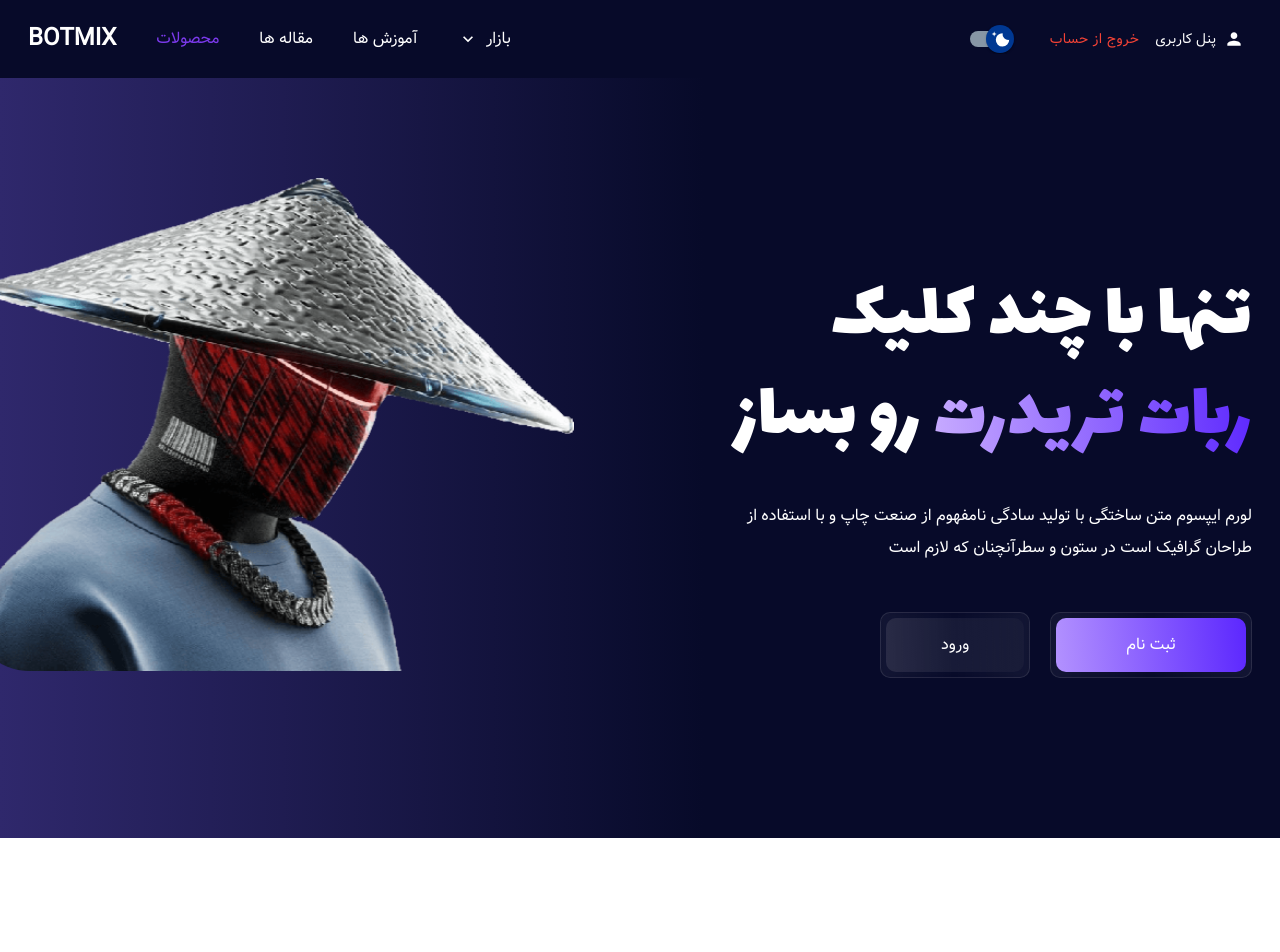
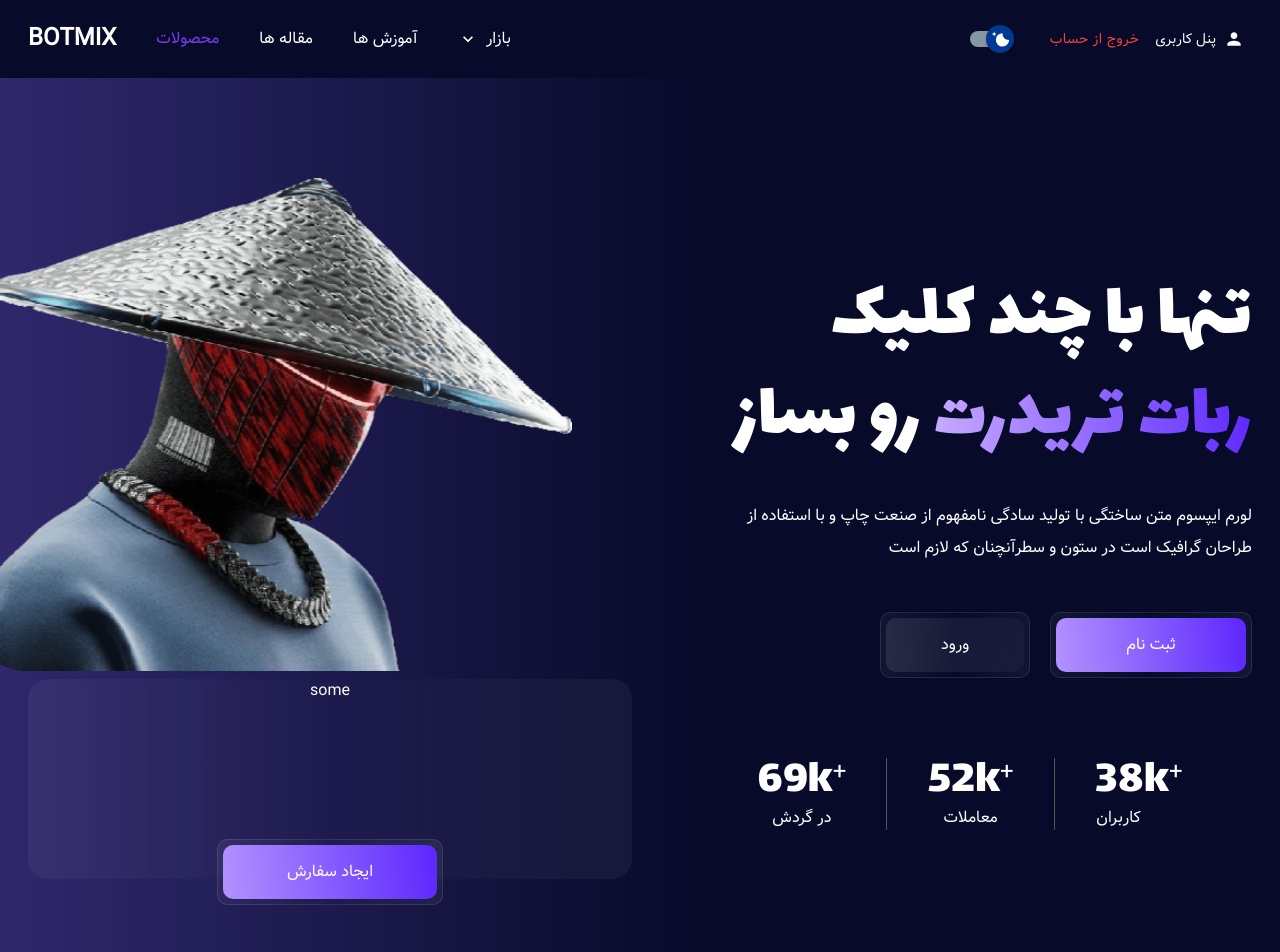
Before and after one commit to Alivolley/adminbotmix, a React (Vite) app: page / in a window 1280 px wide. Shown: the top 952 px of the page. Before the commit the page ends 838 px from the top, so only its background shows below. Built offline with nearby package versions, Linux system fonts and the light colour scheme.

Commit message:
first section of home page ADDED countdown and fade effect

```diff
--- a/package.json
+++ b/package.json
@@ -21,6 +21,7 @@
     "match-sorter": "^6.3.1",
     "react": "^18.2.0",
     "react-circular-progressbar": "^2.1.0",
+    "react-countup": "^6.4.2",
     "react-dom": "^18.2.0",
     "react-hook-form": "^7.46.1",
     "react-redux": "^8.1.2",
--- a/src/components/layout/app-layout.jsx
+++ b/src/components/layout/app-layout.jsx
@@ -1,3 +1,6 @@
+import { useEffect } from 'react';
+import AOS from 'aos';
+
 // MUI
 import { ThemeProvider, createTheme } from '@mui/material';
 
@@ -7,6 +10,11 @@ import { useSelector } from 'react-redux';
 import getDesignTokens from '../../configs/theme';
 
 function AppLayout({ children }) {
+  useEffect(() => {
+    AOS.init();
+    AOS.refresh();
+  }, []);
+
   const themeMode = useSelector(state => state.themeReducer);
 
   const themeConfig = createTheme(getDesignTokens(themeMode));
--- a/src/main.jsx
+++ b/src/main.jsx
@@ -4,6 +4,7 @@ import ReactDOM from 'react-dom/client';
 import App from './components/App';
 import './index.css';
 import 'react-circular-progressbar/dist/styles.css';
+import 'aos/dist/aos.css';
 
 ReactDOM.createRoot(document.getElementById('root')).render(
   <BrowserRouter>
--- a/src/pages/home/Home.jsx
+++ b/src/pages/home/Home.jsx
@@ -1,7 +1,8 @@
+import CountUp from 'react-countup';
 import { Link } from 'react-router-dom';
 
 // MUi
-import { Button, Grid } from '@mui/material';
+import { Grid } from '@mui/material';
 
 // Assets
 import testPic from '../../assets/images/testPic.png';
@@ -14,7 +15,7 @@ function Home() {
   return (
     <HomeStyle>
       <div className="pb-40 pt-14 customSm:pt-[100px]">
-        <Grid container spacing={2}>
+        <Grid container spacing={{ xs: 15, md: 2 }}>
           <Grid item xs={12} md={6}>
             <div>
               {/* <p className="text-center font-lalezar text-lg customSm:text-start customSm:text-2xl">
@@ -46,6 +47,30 @@ function Home() {
                   </LinkComponent>
                 </Link>
               </div>
+
+              <div className="mx-auto mt-7 flex w-fit items-center justify-between customSm:mt-20">
+                <div className="flex flex-col items-center justify-center">
+                  <p className="px-5 font-lalezar text-base customSm:px-10 customSm:pr-0 customSm:text-5xl">
+                    <sup className="font-vazir customSm:text-2xl">+</sup>
+                    <CountUp end={38} duration={3} />k
+                  </p>
+                  <p>کاربران</p>
+                </div>
+                <div className="flex flex-col items-center justify-center border-r-[1px] border-solid border-stone-600">
+                  <p className="px-5 font-lalezar text-base customSm:px-10 customSm:text-5xl">
+                    <sup className="font-vazir customSm:text-2xl">+</sup>
+                    <CountUp end={52} duration={3} />k
+                  </p>
+                  <p>معاملات</p>
+                </div>
+                <div className="flex flex-col items-center justify-center border-r-[1px] border-solid border-stone-600">
+                  <p className="px-5 font-lalezar text-base customSm:px-10 customSm:text-5xl">
+                    <sup className="font-vazir customSm:text-2xl">+</sup>
+                    <CountUp end={69} duration={3} />k
+                  </p>
+                  <p>در گردش</p>
+                </div>
+              </div>
             </div>
           </Grid>
           <Grid item xs={12} md={6}>
@@ -57,6 +82,19 @@ function Home() {
                 id="home_first_image"
               />
             </div>
+
+            <div
+              className="mt-2"
+              id="home_card"
+              data-aos="fade-up"
+              data-aos-duration="1500"
+              data-aos-offset="350"
+            >
+              some
+              <div className="absolute inset-x-0 bottom-[-13%] flex justify-center">
+                <LinkComponent className="px-16">ایجاد سفارش</LinkComponent>
+              </div>
+            </div>
           </Grid>
         </Grid>
       </div>
--- a/src/pages/home/home.style.js
+++ b/src/pages/home/home.style.js
@@ -1,6 +1,16 @@
 import styled from '@emotion/styled';
 
 export const HomeStyle = styled.div(() => ({
+  '& #home_card': {
+    position: 'relative',
+    backdropFilter: 'blur(2px)',
+    background:
+      'linear-gradient(89.96deg,hsla(0,0%,100%,.05) .03%,hsla(0,0%,100%,.008) 49.67%,hsla(0,0%,100%,.05) 99.96%)',
+    height: '200px',
+    textAlign: 'center',
+    borderRadius: '20px',
+  },
+
   '& #nftSpan': {
     WebkitTextFillColor: 'transparent',
     background: 'linear-gradient(264.28deg,#5c27fe 0%,#dec7ff 120%)',
```
Also changed, not shown: 1 other file (tests, documents, lock files or other folders).
